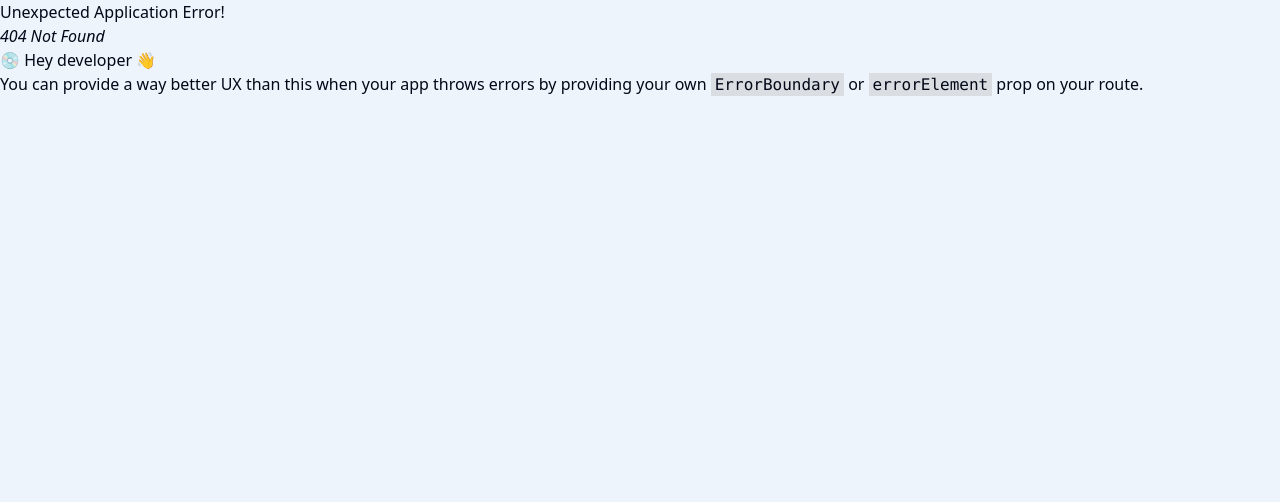
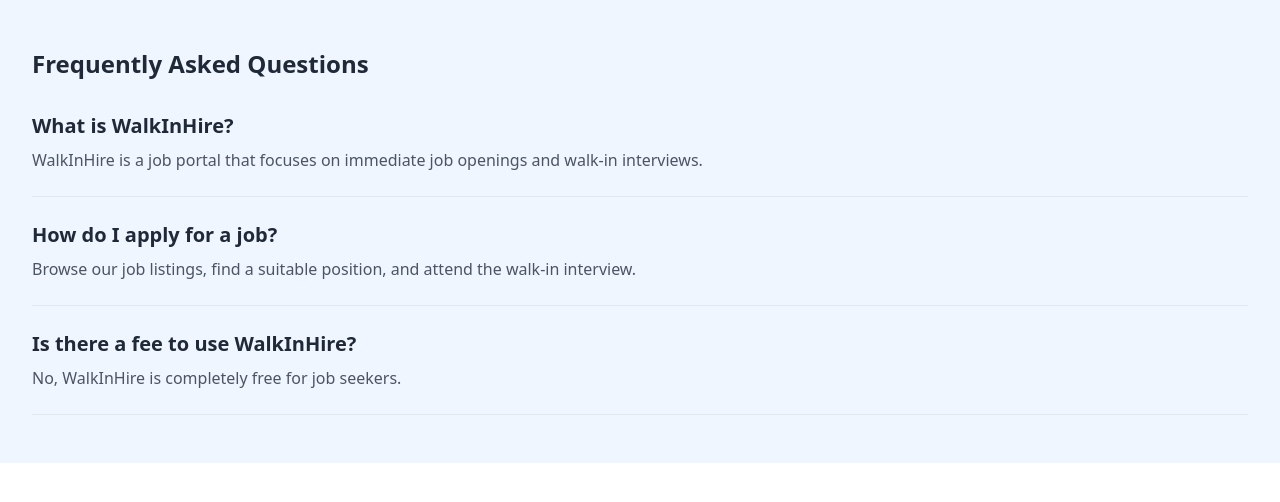
Before and after one commit to sunilsaini87/walkInHire-frontend, a React (Vite) app: page /faq in a window 1280 px wide. Before the commit this address had no page. Shown: the top 502 px of the page. Built offline with nearby package versions, Linux system fonts and the light colour scheme.

Commit message:
add faqs and update files

```diff
--- a/index.html
+++ b/index.html
@@ -8,7 +8,7 @@
   <title>WalkInHire</title>
 </head>
 
-<body style="background-color: rgb(237, 244, 252);">
+<body>
   <div id="root"></div>
   <script type="module" src="/src/main.jsx"></script>
 </body>
--- a/src/App.jsx
+++ b/src/App.jsx
@@ -14,6 +14,7 @@ import CreateJobs from "./components/admin/CreateJobs";
 import ProtectedRoute from "./components/admin/ProtectedRoute";
 import Applicants from "./components/admin/Applicants";
 import Contact from "./components/Contact";
+import Faqs from "./components/Faqs";
 
 const appRouter = createBrowserRouter([
   {
@@ -47,6 +48,10 @@ const appRouter = createBrowserRouter([
   {
     path: "/contact",
     element: <Contact />,
+  },
+  {
+    path: "/faq",
+    element: <Faqs />,
   },
   // Admin Dashboard Route Started
   {
--- a/src/components/CategoryCarousel.jsx
+++ b/src/components/CategoryCarousel.jsx
@@ -42,28 +42,30 @@ const category = [
 export function CategoryCarousel() {
   const dispatch = useDispatch();
   const navigate = useNavigate();
+
   return (
     <Carousel className="w-full max-w-xl mx-auto my-20">
       <CarouselContent>
         {category.map((item, index) => (
-          <CarouselItem key={index} className="md:basis-1/2 lg:basis-1/3">
-            <div className="p-1">
+          <CarouselItem
+            key={index}
+            className="flex-shrink-0 w-full md:w-1/2 lg:w-1/3 p-2"
+          >
             <Button
               onClick={() => {
                 dispatch(setSearchText(item));
                 navigate("/browse");
               }}
               variant="outline"
-                className="rounded-full"
+              className="w-full rounded-full"
             >
               {item}
             </Button>
-            </div>
           </CarouselItem>
         ))}
       </CarouselContent>
-      <CarouselPrevious />
-      <CarouselNext />
+      <CarouselPrevious className="absolute left-0 top-1/2 transform -translate-y-1/2" />
+      <CarouselNext className="absolute right-0 top-1/2 transform -translate-y-1/2" />
     </Carousel>
   );
 }
--- /dev/null
+++ b/src/components/Faqs.jsx
@@ -0,0 +1,44 @@
+function Faqs() {
+  return (
+    <div className="bg-blue-50 py-12">
+      <div className="max-w-7xl mx-auto px-4 sm:px-6 lg:px-8">
+        <h2 className="text-2xl font-bold text-gray-800 mb-8 text-center sm:text-left">
+          Frequently Asked Questions
+        </h2>
+        <div className="space-y-6">
+          <div>
+            <h3 className="text-xl font-semibold text-gray-800">
+              What is WalkInHire?
+            </h3>
+            <p className="text-gray-600 mt-2">
+              WalkInHire is a job portal that focuses on immediate job openings
+              and walk-in interviews.
+            </p>
+          </div>
+          <hr className="mt-5 mb-5" />
+          <div>
+            <h3 className="text-xl font-semibold text-gray-800">
+              How do I apply for a job?
+            </h3>
+            <p className="text-gray-600 mt-2">
+              Browse our job listings, find a suitable position, and attend the
+              walk-in interview.
+            </p>
+          </div>
+          <hr className="mt-5 mb-5" />
+          <div>
+            <h3 className="text-xl font-semibold text-gray-800">
+              Is there a fee to use WalkInHire?
+            </h3>
+            <p className="text-gray-600 mt-2">
+              No, WalkInHire is completely free for job seekers.
+            </p>
+          </div>
+          <hr className="mt-5 mb-5" />
+        </div>
+      </div>
+    </div>
+  );
+}
+
+export default Faqs;
--- a/src/components/Home.jsx
+++ b/src/components/Home.jsx
@@ -8,6 +8,7 @@ import { useSelector } from "react-redux";
 import { useNavigate } from "react-router-dom";
 import useGetAllJobs from "@/hooks/useGetAllJobs";
 import HomeContent from "./HomeContent";
+import Faqs from "./Faqs";
 
 const Home = () => {
   useGetAllJobs();
@@ -25,6 +26,7 @@ const Home = () => {
       <CategoryCarousel />
       <LatestJobs />
       <HomeContent />
+      <Faqs />
       <Footer />
     </div>
   );
--- a/src/components/HomeContent.jsx
+++ b/src/components/HomeContent.jsx
@@ -151,43 +151,6 @@ function HomeContent() {
           </div>
         </div>
       </div>
-      <div id="faq" className="bg-blue-50 py-12">
-        <div className="max-w-7xl px-4 ml-96 sm:px-6 lg:px-8">
-          <h2 className="text-2xl font-bold text-gray-800 mb-8">
-            Frequently Asked Questions
-          </h2>
-          <hr className="mt-5 mb-5" />
-          <div className="mb-6">
-            <h3 className="text-xl font-semibold text-gray-800">
-              What is WalkInHire?
-            </h3>
-            <p className="text-gray-600 mt-2">
-              WalkInHire is a job portal that focuses on immediate job openings
-              and walk-in interviews.
-            </p>
-          </div>
-          <hr className="mt-5 mb-5" />
-          <div className="mb-6">
-            <h3 className="text-xl font-semibold text-gray-800">
-              How do I apply for a job?
-            </h3>
-            <p className="text-gray-600 mt-2">
-              Browse our job listings, find a suitable position, and attend the
-              walk-in interview.
-            </p>
-          </div>
-          <hr className="mt-5 mb-5" />
-          <div className="mb-6">
-            <h3 className="text-xl font-semibold text-gray-800">
-              Is there a fee to use WalkInHire?
-            </h3>
-            <p className="text-gray-600 mt-2">
-              No, WalkInHire is completely free for job seekers.
-            </p>
-          </div>
-          <hr className="mt-5 mb-5" />
-        </div>
-      </div>
     </>
   );
 }
--- a/src/components/LatestJobs.jsx
+++ b/src/components/LatestJobs.jsx
@@ -5,11 +5,11 @@ import { Link } from "react-router-dom";
 const LatestJobs = () => {
   const { allJobs } = useSelector((store) => store.job);
   return (
-    <div className="max-w-7xl mx-auto my-20">
-      <h1 className="text-4xl font-bold">
+    <div className="max-w-7xl mx-auto my-20 px-4 sm:px-6 lg:px-8">
+      <h1 className="text-2xl sm:text-3xl md:text-4xl font-bold">
         <span className="text-[#1c417c]">Latest and Top</span> Job Openings
       </h1>
-      <div className="grid grid-cols-3 gap-4 my-5">
+      <div className="grid grid-cols-1 sm:grid-cols-2 md:grid-cols-3 gap-4 my-5">
         {allJobs &&
           allJobs?.slice(0, 6).map((job) => (
             <Link key={job._id} to={`/description/${job?._id}`}>
```
Lines whose indentation alone changed are shown as unchanged.
